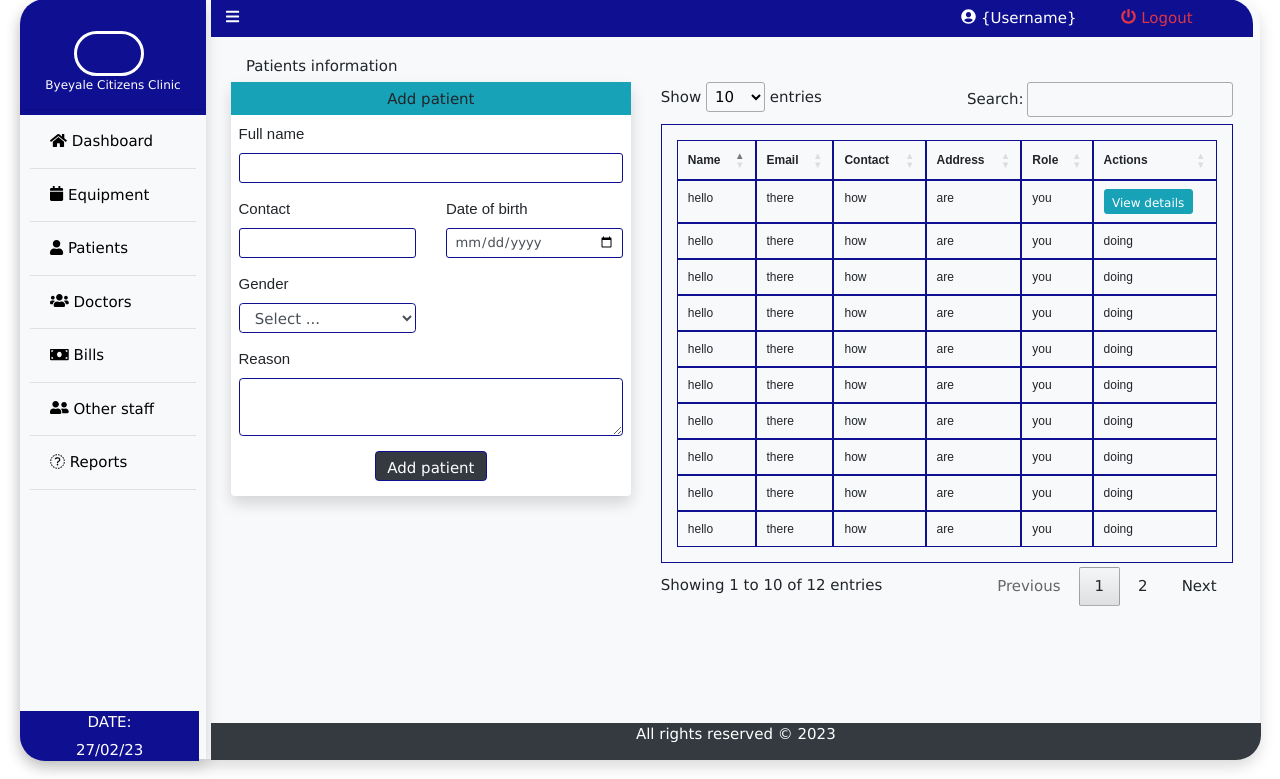
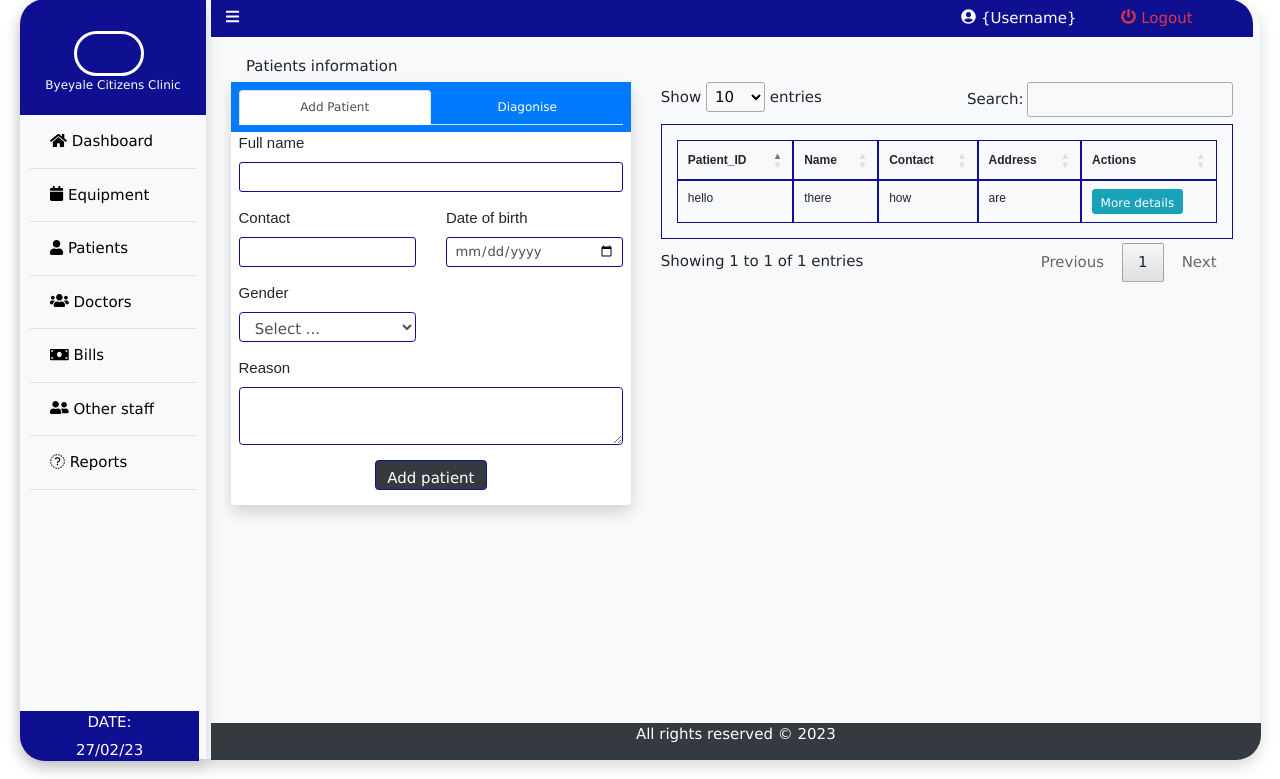
Before and after one commit to deniskalule/hospital, a PHP site: page /admin/patients.php in a window 1280 px wide. Shown: the part 21-800 px from the top of the page. Run offline with PHP 8.4, Linux system fonts and the light colour scheme; some libraries are stand-ins or nearby versions.

Commit message:
worked on patients and equipment frontend

```diff
--- a/admin/includes/style.css
+++ b/admin/includes/style.css
@@ -313,5 +313,19 @@ form.btn
     margin-top: -20px;
 }
 
+.changeable-section a
+{
+    color: #fff;
+}
+
+/* .changeable-section .active
+{
+    color: black;
+    background-color: #fff;
+    border-radius: 25px;
+    border: 2px solid rgb(15, 15, 145);
+} */
+
+
 
 /* inner content */
--- a/admin/patients.php
+++ b/admin/patients.php
@@ -20,9 +20,23 @@ include("./includes/header.php");
 
             <div class="row mt-2">
                 <div class="col-lg-5">
-                    <div class="add-doctor bg-white shadow rounded">
+                    <div class="add-patient bg-white shadow rounded">
+                        <div class="text-center changeable-section  bg-primary p-2">
+                            <ul class="nav nav-tabs nav-justified" id="myTab" role="tablist" >
+                                <li class="nav-item">
+                                    <a class="nav-link active" style="font-size: 12px;" id="home-tab" data-toggle="tab" href="#home" role="tab" aria-controls="home" aria-selected="true">Add Patient</a>
+                                </li>
+                                <li class="nav-item">
+                                    <a class="nav-link" id="profile-tab" style="font-size: 12px;" data-toggle="tab" href="#profile" role="tab" aria-controls="profile" aria-selected="false">Diagonise</a>
+                                </li>
+                            </ul>
+                        </div>
+
+
+                        <!-- add patient -->
+                        <div class="tab-content" id="myTabContent">
+                            <div class="tab-pane fade show active" id="home" role="tabpanel" aria-labelledby="home-tab">
                                 <form action="" class="form rounded">
-                        <h6 class="text-center bg-info p-2">Add patient</h6>
                                     <div class="row pl-2 pr-2">
                                         <div class="form-group col-12">
                                             <label for="">Full name</label>
@@ -69,16 +83,68 @@ include("./includes/header.php");
                                     </div>
                                 </form>
                             </div>
+                        <!-- add patient -->
+
+                        <!-- diagonise -->
+                        <div class="tab-pane fade show" id="profile" role="tabpanel" aria-labelledby="profile-tab">
+                            <form action="" class="form rounded">
+                                <div class="row pl-2 pr-2">
+                                        <div class="form-group col-6">
+                                            <label for="">Patient ID</label>
+                                            <input type="text" name="patient_id" id="" class="form-control btn-sm" required>
+                                        </div>
+                                        <div class="form-group col-6">
+                                            <label for="">Laboratory ID</label>
+                                            <input type="text" name="lab_id" id="" class="form-control btn-sm" required>
+                                        </div>
+
+                                    </div>
+                                    <div class="row pl-2 pr-2">
+                                        <div class="form-group col-12">
+                                            <label for="">Disease</label>
+                                            <input type="text" name="disease" id="" class="form-control btn-sm" required>
+                                        </div>
+
+                                    </div>
+                                    <div class="row pl-2 pr-2">
+
+                                        <div class="form-group col-12">
+                                            <label for="">Lab Results</label>
+                                            <textarea name="results" id="" class="form-control" rows="2"></textarea>
+                                        </div>
+                                    </div>
+
+                                    <div class="row pl-2 pr-2">
+                                        <div class="form-group col-12">
+                                            <label for="">Doctor ID</label>
+                                            <input type="text" name="doc_id" id="" class="form-control btn-sm" required>
+                                        </div>
+
+                                    </div>
+
+
+                                    <div class="button ">
+                                        <center>
+                                        <input type="submit" class="btn btn-dark mb-3" name="add" value="Save">
+                                        </center>
+                                    </div>
+                            </form>
+                        </div>
+                        </div>
+
+                        <!-- diagonise -->
+
+                    </div>
                 </div>
                 <div class="col-lg-7">
                     <table class="table p-3" id="table">
                         <thead>
                             <tr>
+                                <th>Patient_ID</th>
                                 <th>Name</th>
-                                <th>Email</th>
                                 <th>Contact</th>
                                 <th>Address</th>
-                                <th>Role</th>
+
                                 <th>Actions</th>
                             </tr>
                         </thead>
@@ -87,99 +153,13 @@ include("./includes/header.php");
                                     <td>there</td>
                                     <td>how</td>
                                     <td>are</td>
-                                    <td>you</td>
                                     <td>
-                                        <a href="" class="btn btn-info btn-sm" style="font-size: 12px; padding-top: -10px; height:25px;">View details</a>
+                                        <a href="" class="btn btn-info btn-sm" style="font-size: 12px; padding-top: -10px; height:25px;">More details</a>
                                     </td>
+
+
                                 </tr>
-                                <tr>
-                                    <td>hello</td>
-                                    <td>there</td>
-                                    <td>how</td>
-                                    <td>are</td>
-                                    <td>you</td>
-                                    <td>doing</td>
-                                </tr>
-                                <tr>
-                                    <td>hello</td>
-                                    <td>there</td>
-                                    <td>how</td>
-                                    <td>are</td>
-                                    <td>you</td>
-                                    <td>doing</td>
-                                </tr>
-                                <tr>
-                                    <td>hello</td>
-                                    <td>there</td>
-                                    <td>how</td>
-                                    <td>are</td>
-                                    <td>you</td>
-                                    <td>doing</td>
-                                </tr>
-                                <tr>
-                                    <td>hello</td>
-                                    <td>there</td>
-                                    <td>how</td>
-                                    <td>are</td>
-                                    <td>you</td>
-                                    <td>doing</td>
-                                </tr>
-                                <tr>
-                                    <td>hello</td>
-                                    <td>there</td>
-                                    <td>how</td>
-                                    <td>are</td>
-                                    <td>you</td>
-                                    <td>doing</td>
-                                </tr>
-                                <tr>
-                                    <td>hello</td>
-                                    <td>there</td>
-                                    <td>how</td>
-                                    <td>are</td>
-                                    <td>you</td>
-                                    <td>doing</td>
-                                </tr>
-                                <tr>
-                                    <td>hello</td>
-                                    <td>there</td>
-                                    <td>how</td>
-                                    <td>are</td>
-                                    <td>you</td>
-                                    <td>doing</td>
-                                </tr>
-                                <tr>
-                                    <td>hello</td>
-                                    <td>there</td>
-                                    <td>how</td>
-                                    <td>are</td>
-                                    <td>you</td>
-                                    <td>doing</td>
-                                </tr>
-                                <tr>
-                                    <td>hello</td>
-                                    <td>there</td>
-                                    <td>how</td>
-                                    <td>are</td>
-                                    <td>you</td>
-                                    <td>doing</td>
-                                </tr>
-                                <tr>
-                                    <td>hello</td>
-                                    <td>there</td>
-                                    <td>how</td>
-                                    <td>are</td>
-                                    <td>you</td>
-                                    <td>doing</td>
-                                </tr>
-                                <tr>
-                                    <td>hello</td>
-                                    <td>there</td>
-                                    <td>how</td>
-                                    <td>are</td>
-                                    <td>you</td>
-                                    <td>doing</td>
-                                </tr>
+
                         <tbody>
 
                         </tbody>
```
Also changed, not shown: admin/equipments.php (+87 -7 lines), admin/includes/scripts.php (line endings or trailing spaces). Lines whose indentation alone changed are shown as unchanged.
